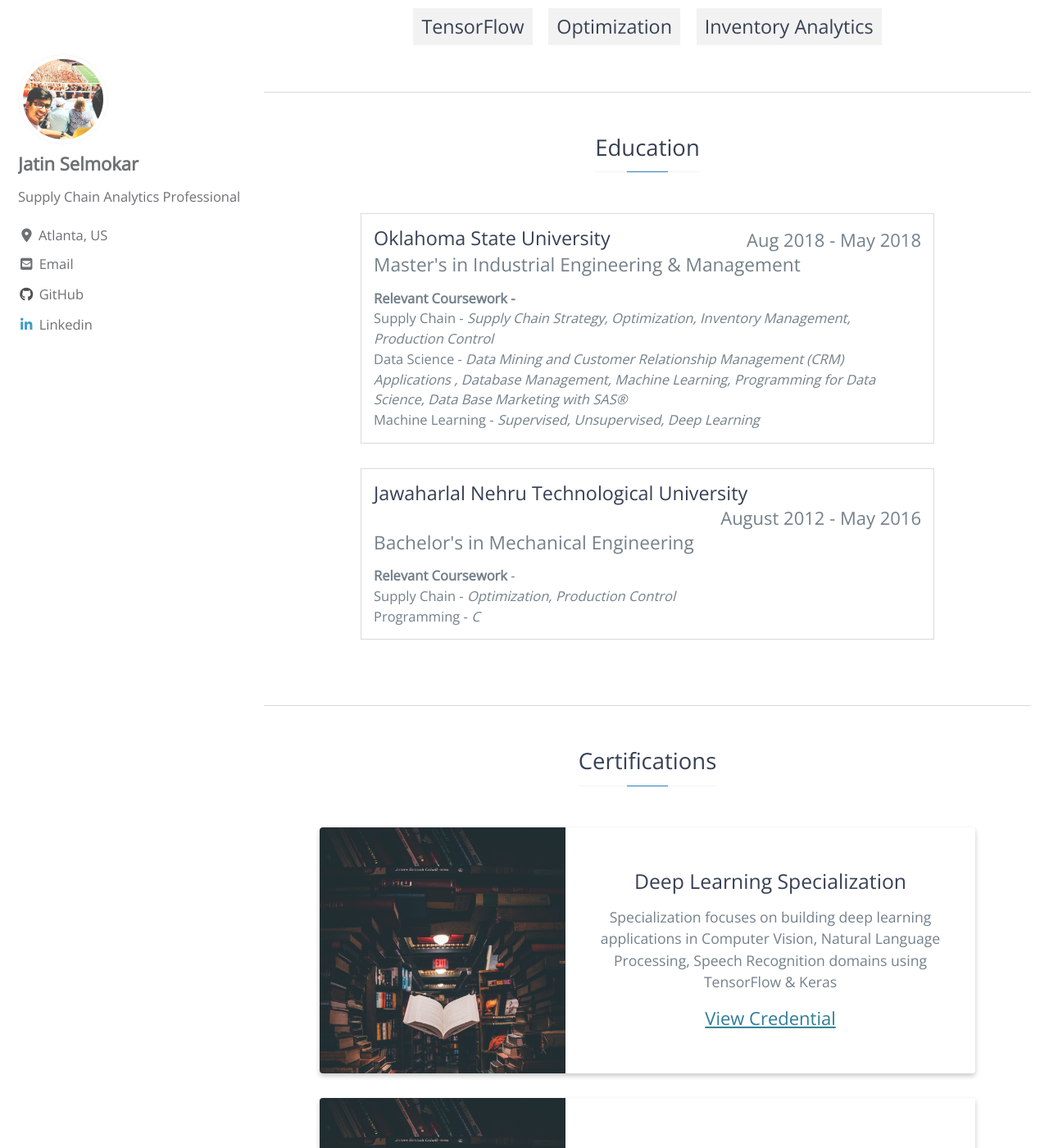
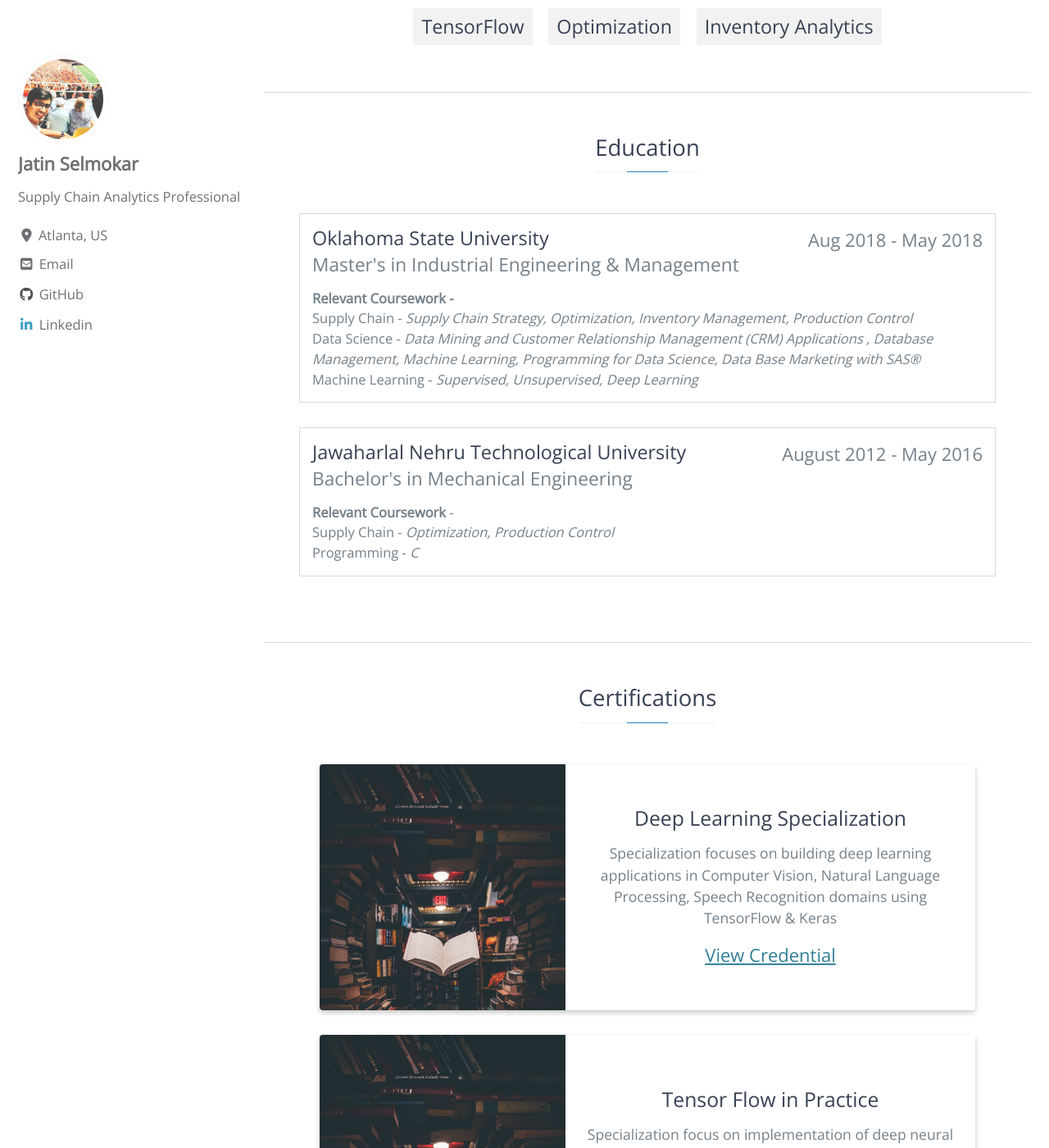
Before and after one commit to jatinselmokar/jatinselmokar.github.io, a Jekyll site: the page built from index.html, in a window 1280 px wide and 1400 px high, scrolled down 1349 px. Shown: the whole window at 82% size. Built offline with Jekyll 4.4.1, drawn with Linux system fonts in a browser that asks for light colours; cached includes are drawn as plain includes; nearby versions of some CDN libraries; the list of posts is cut into pages by our own code.

Commit message:
Update _experience.scss

```diff
--- a/_sass/minimal-mistakes/_experience.scss
+++ b/_sass/minimal-mistakes/_experience.scss
@@ -588,7 +588,7 @@ footer {
 }
 
 .education-block {
-    max-width: 700px;
+    max-width: 850px;
     margin: 0 auto 30px auto;
     padding: 15px;
     border: 1px solid $border;
```
